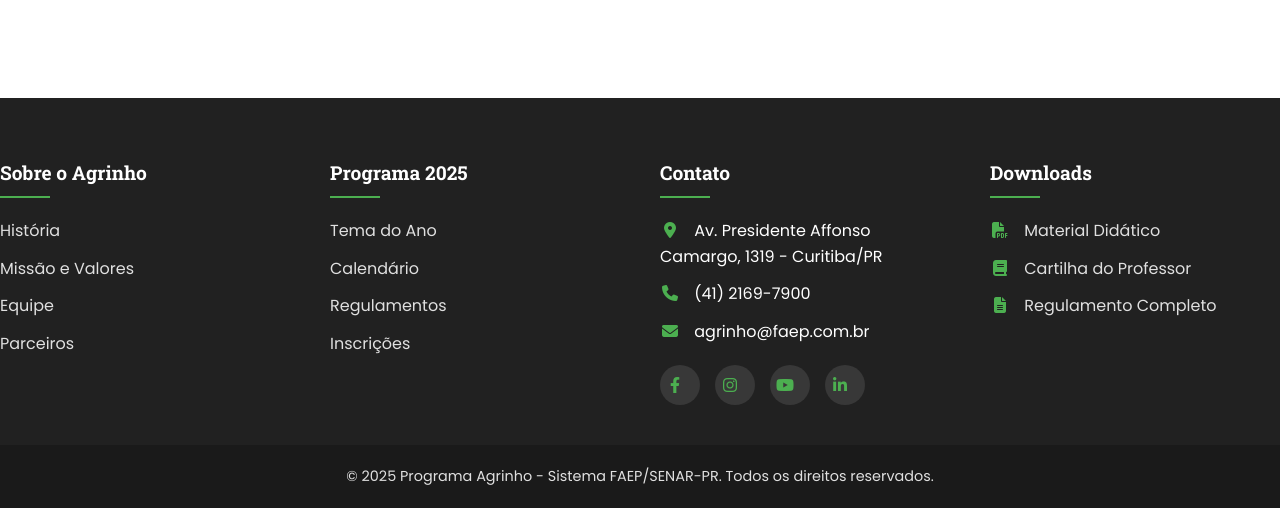
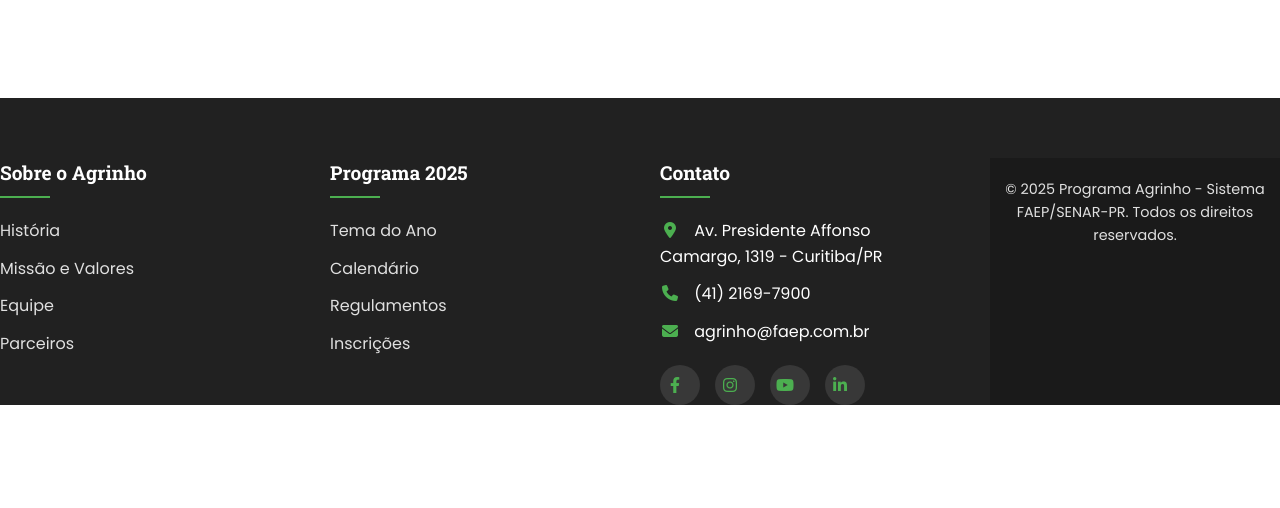
Before and after one commit to marcosronaldinho/agrinho-2025, a plain HTML site: page index.html in a window 1280 px wide. Shown: the part 8942-9450 px from the top of the page. After the commit the page ends 9387 px from the top, so only its background shows below. Drawn offline with Linux system fonts and the light colour scheme.

Commit message:
Update index.html

```diff
--- a/index.html
+++ b/index.html
@@ -434,16 +434,6 @@
                 </div>
             </div>
 
-            <div class="footer-column">
-                <h3>Downloads</h3>
-                <ul>
-                    <li><a href="#" id="btnFooterMaterial"><i class="fas fa-file-pdf"></i> Material Didático</a></li>
-                    <li><a href="#" id="btnFooterCartilha"><i class="fas fa-book"></i> Cartilha do Professor</a></li>
-                    <li><a href="#" id="btnFooterRegulamento"><i class="fas fa-file-alt"></i> Regulamento Completo</a></li>
-                </ul>
-            </div>
-        </div>
-
         <div class="copyright">
             <p>&copy; 2025 Programa Agrinho - Sistema FAEP/SENAR-PR. Todos os direitos reservados.</p>
         </div>
```
